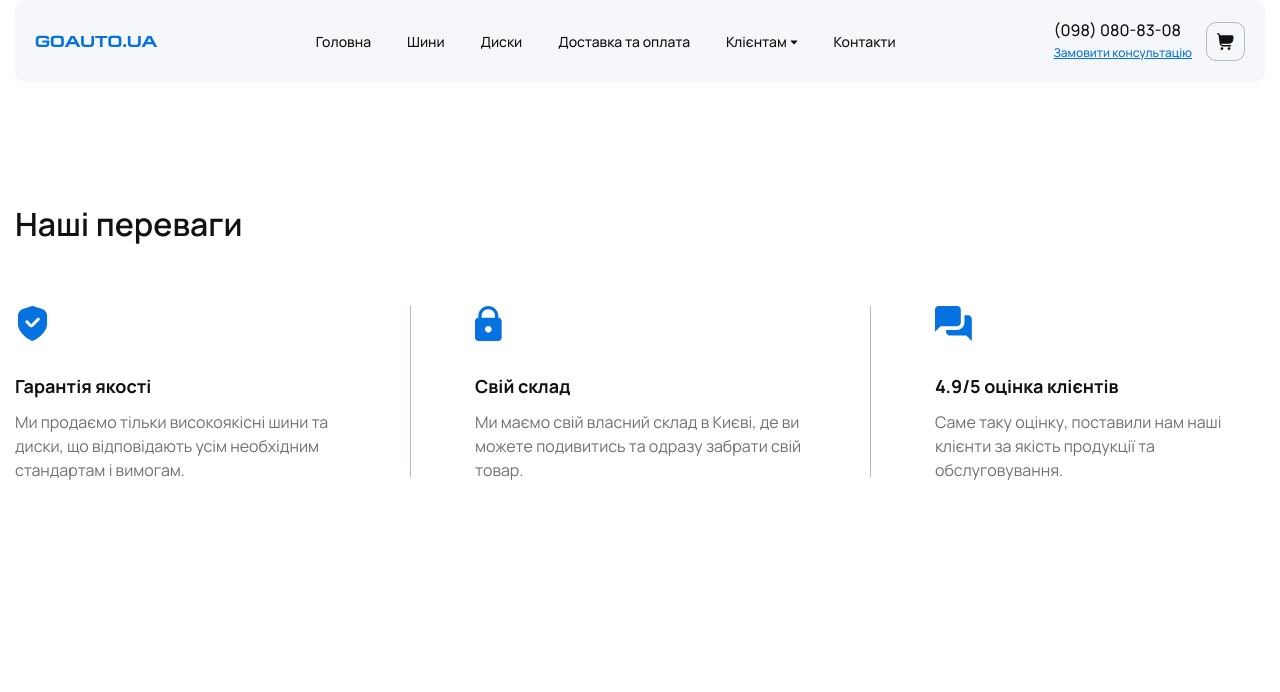
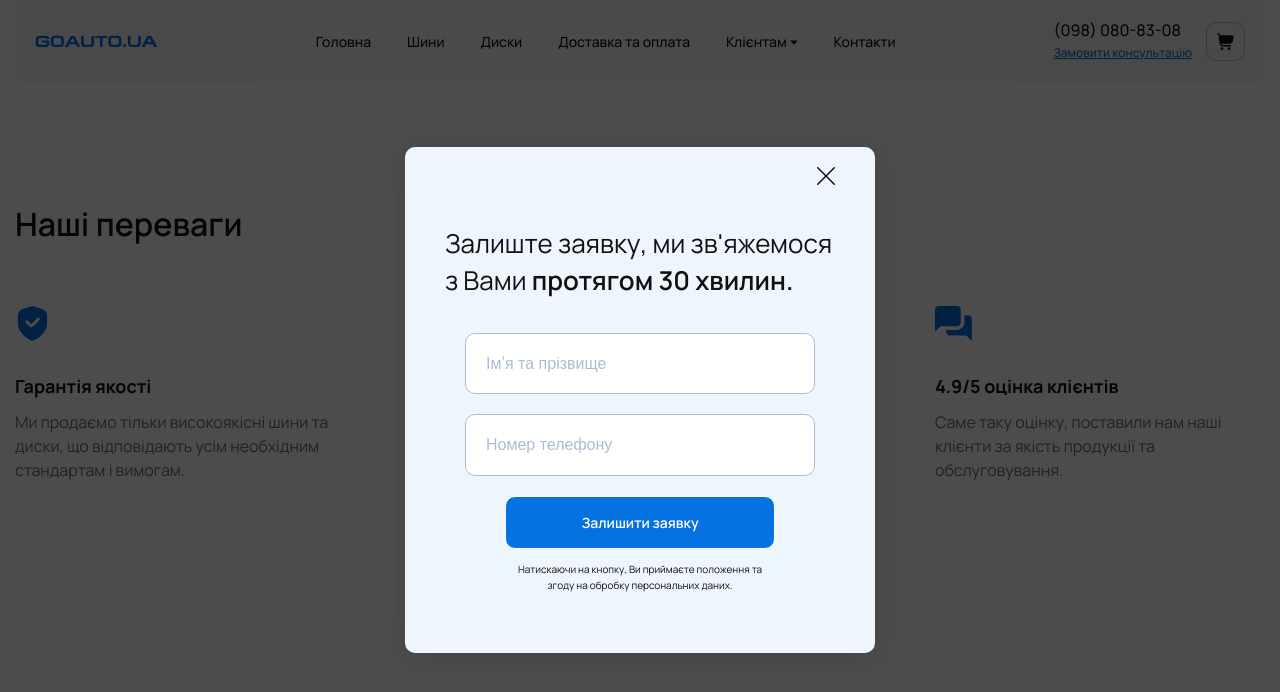
Before and after one commit to Fizz1eOut/GoAuto, a Vue app: page / in a window 1280 px wide. Both pictures are taken after a click on the button "Замовити консультацію". Shown: the top 692 px of the page. Built offline with nearby package versions, Linux system fonts and the light colour scheme.

Commit message:
tried to make a modal

```diff
--- a/src/components/Base/AppHeader.vue
+++ b/src/components/Base/AppHeader.vue
@@ -4,7 +4,7 @@ import AppLogo from '@/components/Base/AppLogo.vue'
 import AppNav from '@/components/Base/AppNav.vue'
 import navMobile from '@/components/Content/NavMobile.vue';
 import linkNumber from '@/components/Content/linkNumber.vue';
-import BackCall from '@/components/Content/BackCall.vue'
+import HeaderActionButton from '@/components/Content/HeaderActionButton.vue'
 import AppBurger from '@/components/Base/AppBurger.vue';
 import AppButton from '@/components/Base/AppButton.vue';
 import IconCart from '@/components/icons/IconCart.vue';
@@ -17,11 +17,11 @@ export default defineComponent({
     AppNav,
     navMobile,
     linkNumber,
-    BackCall,
+    HeaderActionButton,
     AppButton,
     AppBurger,
     IconCart,
-  },
+},
 
   data() {
     return {
@@ -51,7 +51,7 @@ export default defineComponent({
       <div class="header__contacts">
         <div class="header__row">
           <link-number />
-          <back-call />
+          <header-action-button />
         </div>
         <app-button outline>
           <icon-cart class="icon-cart"/>
--- /dev/null
+++ b/src/components/Base/AppModal.vue
@@ -0,0 +1,54 @@
+<script>
+import { defineComponent } from 'vue';
+import TheBackCall from '@/components/Content/TheBackCall.vue';
+
+export default defineComponent({
+  name: 'AppModal',
+
+  emits: ['close'],
+
+  props: {
+    modal: {
+      type: Boolean,
+      required: false,
+      default: false
+    }
+  },
+
+  components: {
+    TheBackCall,
+  },
+
+  data() {
+    return {
+     active: false,
+    }
+  },
+});
+</script>
+
+<template>
+    <div v-if="modal" class="modal">
+      <div class="overlay" @click="$emit('close', active = !active)">
+        <the-back-call />
+      </div>
+  </div>
+</template>
+
+<style scoped>
+  .overlay {
+    position: fixed;
+    left: 0;
+    top: 0;
+    right: 0;
+    bottom: 0;
+    z-index: 10;
+    background-color: rgba(0, 0, 0, 0.7);
+    display: flex;
+    align-items: center;
+    justify-content: center;
+    height: 100vh;
+    width: 100%;
+    transition: all 0.3s ease-in-out;
+  }
+</style>
--- a/src/components/Content/BackCall.vue
+++ /dev/null
@@ -1,30 +0,0 @@
-<script>
-import { defineComponent } from 'vue';
-
-export default defineComponent({
-  name: 'BackCall',
-});
-</script>
-
-<template>
-  <button class="button">
-    Замовити консультацію
-  </button>
-</template>
-
-<style scoped>
-.button {
-  font-family: 'Manrope';
-  font-size: 12px;
-  font-style: normal;
-  font-weight: 500;
-  line-height: 100%;
-  text-decoration-line: underline;
-  color: var(--color-blue);
-  cursor: pointer;
-  background-color: transparent;
-}
-.button:hover {
-  text-decoration-line: none;
-}
-</style>
--- /dev/null
+++ b/src/components/Content/HeaderActionButton.vue
@@ -0,0 +1,61 @@
+<script>
+import { defineComponent } from 'vue';
+import AppModal from '@/components/Base/AppModal.vue';
+
+export default defineComponent({
+  name: 'HeaderActionButton',
+
+  components: {
+    AppModal,
+  },
+
+  data() {
+    return {
+     active: false,
+     isClose: false
+    }
+  },
+});
+</script>
+
+<template>
+  <button @click="active = !active" class="button">
+    Замовити консультацію
+  </button>
+
+  <app-modal v-if="active" :modal="active" @close="active = $event"/>
+
+</template>
+
+<style scoped>
+.button {
+  font-family: 'Manrope';
+  font-size: 12px;
+  font-style: normal;
+  font-weight: 500;
+  line-height: 100%;
+  text-decoration-line: underline;
+  color: var(--color-blue);
+  cursor: pointer;
+  background-color: transparent;
+}
+.button:hover {
+  text-decoration-line: none;
+}
+
+.modal-overlay {
+  position: fixed;
+	left: 0;
+	top: 0;
+	right: 0;
+	bottom: 0;
+	z-index: 10;
+	background-color: rgba(0, 0, 0, 0.7);
+	display: flex;
+	align-items: center;
+	justify-content: center;
+	height: 100vh;
+	width: 100%;
+	transition: all 0.3s ease-in-out;
+}
+</style>
--- /dev/null
+++ b/src/components/Content/TheBackCall.vue
@@ -0,0 +1,138 @@
+<script>
+import { defineComponent } from 'vue';
+import IconCross from '@/components/icons/IconCross.vue';
+import AppButton from '@/components/Base/AppButton.vue';
+
+export default defineComponent({
+  name: 'TheBackCall',
+
+  // modal: {
+  //     type: Boolean,
+  //     required: false,
+  //     default: false
+  // },
+
+
+  components: {
+    IconCross,
+    AppButton,
+  },
+
+  data() {
+    return {
+     active: false,
+    }
+  },
+});
+</script>
+
+<template>
+  <div class="content">
+      <div class="content__close">
+        <icon-cross class="icon"/>
+      </div>
+
+      <div class="content__body">
+        <h2 class="content__title">Залиште заявку, ми зв'яжемося з Вами <span>протягом 30 хвилин.</span></h2>
+
+        <form action="#" class="content__form form-content">
+          <div class="form-content__item">
+            <input type="text" class="form-content__input" placeholder="Імʼя та прізвище">
+            <label for="" class="form-content__label"></label>
+          </div>
+
+          <div class="form-content__item">
+            <input type="text" class="form-content__input" placeholder="Номер телефону">
+            <label for="" class="form-content__label"></label>
+          </div>
+
+          <div class="content__bottom">
+            <app-button>Залишити заявку</app-button>
+            <div class="form-content__text">Натискаючи на кнопку, Ви приймаєте положення та згоду на обробку персональних даних.</div>
+          </div>
+        </form>
+      </div>
+  </div>
+</template>
+
+<style scoped>
+.content {
+  padding: 20px 40px 60px;
+  border-radius: 10px;
+  background: #EEF5FC;
+  box-shadow: 2px 4px 30px 0px rgba(17, 17, 17, 0.15);
+  max-width: 470px;
+}
+.content__close {
+  display: flex;
+  justify-content: flex-end;
+  width: 100%;
+}
+.icon {
+  width: 18px;
+  height: 18px;
+  fill: var(--color-black);
+}
+.content__body {
+  margin-top: 40px;
+}
+.content__title {
+  color: var(--color-black);
+  font-size: 26px;
+  font-style: normal;
+  font-weight: 400;
+  line-height: 140%;
+}
+.content__title span {
+  font-size: 26px;
+  font-style: normal;
+  font-weight: 600;
+  line-height: 140%;
+}
+.content__form {
+  margin-top: 35px;
+}
+.form-content__item {
+  width: 100%;
+  padding: 0 20px;
+}
+.form-content__item:not(:last-child) {
+  margin-bottom: 20px;
+}
+.form-content__input {
+  border-radius: 10px;
+  border: 1px solid #ABBED1;
+  outline: none;
+  width: 100%;
+  padding: 20px;
+  font-size: 16px;
+  font-style: normal;
+  font-weight: 400;
+  line-height: 120%;
+  color: var(--color-black);
+}
+::-webkit-input-placeholder {
+   color:    #ABBED1;
+  }
+  :-moz-placeholder {
+    color:    #ABBED1;
+  }
+  ::-moz-placeholder {
+    color:    #ABBED1;
+  }
+  :-ms-input-placeholder {
+    color:    #ABBED1;
+  }
+  .content__bottom {
+    padding: 0 60px;
+  }
+.form-content__text {
+  margin-top: 12px;
+  color: var(--color-black);
+  text-align: center;
+  font-size: 10px;
+  font-style: normal;
+  font-weight: 400;
+  line-height: 160%;
+}
+</style>
--- /dev/null
+++ b/src/components/icons/IconCross.vue
@@ -0,0 +1,26 @@
+<script>
+import { defineComponent } from 'vue';
+
+
+export default defineComponent({
+  name: 'IconCross',
+
+});
+</script>
+
+<template>
+  <svg xmlns="http://www.w3.org/2000/svg">
+    <g clip-path="url(#clip0_0_655)">
+    <path d="M10.0605 8.99545L17.7804 1.27557C18.0682 0.97765 18.0599 0.502821 17.762 0.215062C17.4714 -0.0656653 17.0105 -0.0656653 16.7199 0.215062L8.99998 7.93495L1.2801 0.215062C0.982142 -0.0726967 0.507349 -0.0644348 0.21959 0.233485C-0.0611378 0.524126 -0.0611378 0.984927 0.21959 1.27557L7.93948 8.99545L0.21959 16.7153C-0.0731966 17.0082 -0.0731966 17.483 0.21959 17.7758C0.512482 18.0686 0.98724 18.0686 1.2801 17.7758L8.99998 10.056L16.7199 17.7758C17.0128 18.0686 17.4875 18.0686 17.7804 17.7758C18.0732 17.483 18.0732 17.0082 17.7804 16.7153L10.0605 8.99545Z" fill="#111111"/>
+    </g>
+    <defs>
+    <clipPath id="clip0_0_655">
+    <rect width="18" height="18" fill="white"/>
+    </clipPath>
+    </defs>
+  </svg>
+</template>
+
+<style scoped>
+
+</style>
```
